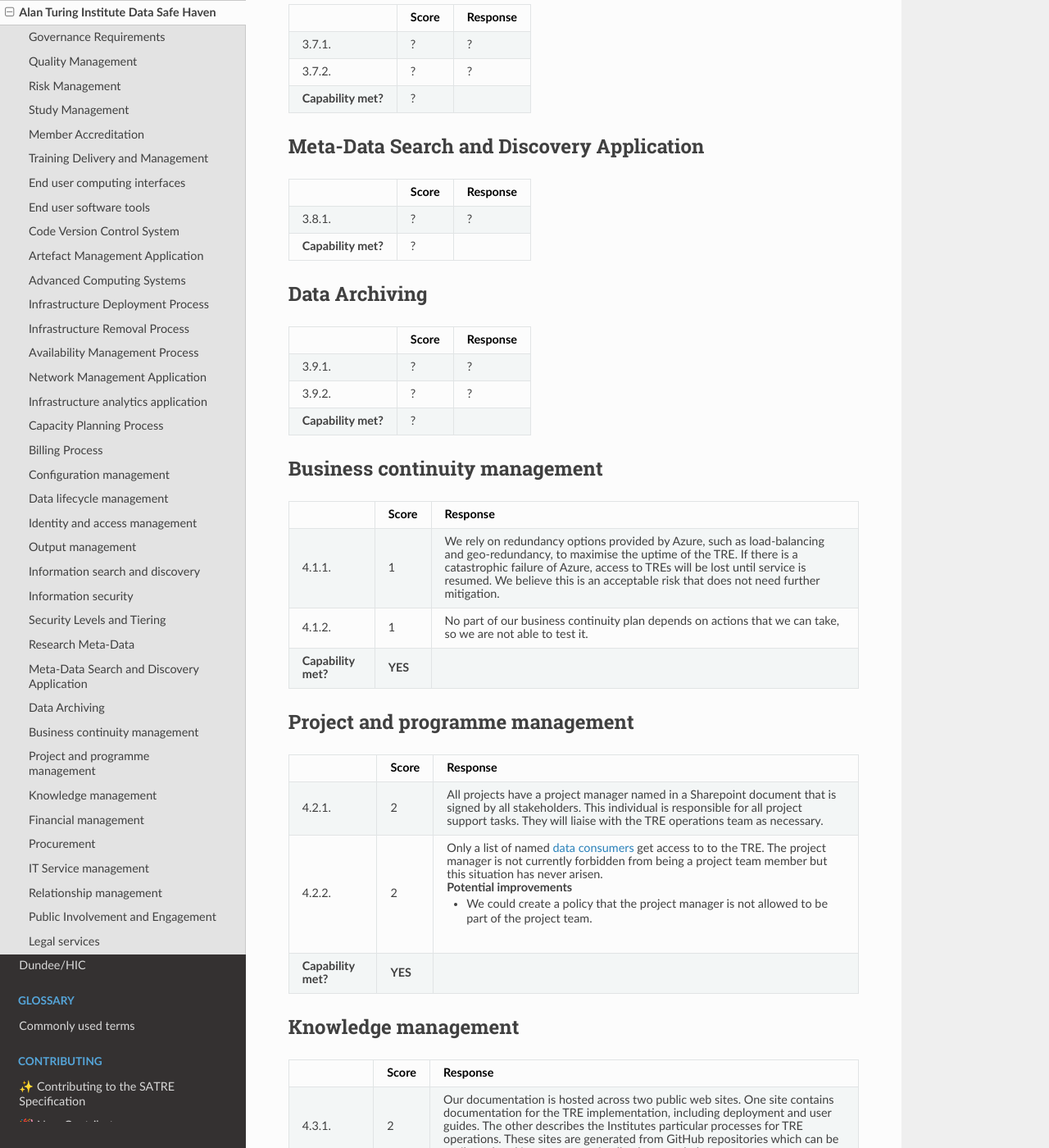
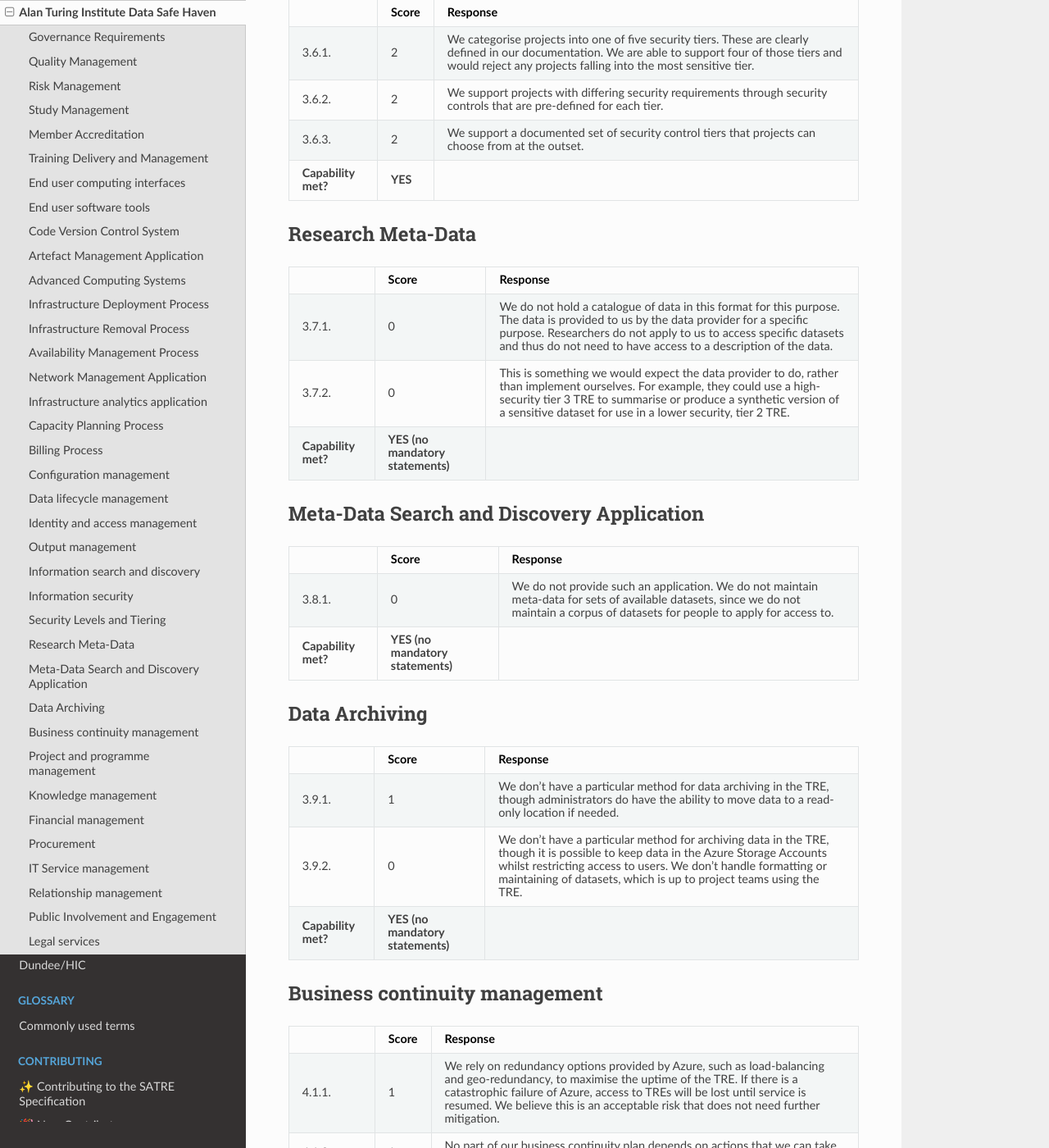
Before and after one commit to sa-tre/satre-specification, a Sphinx documentation site: the page built from docs/source/evaluations/alan_turing_institute.md, in a window 1280 px wide and 1400 px high, scrolled down 20319 px. Shown: the whole window at 82% size. Built offline with Sphinx 7.4.7 and the Read the Docs theme 2.0.0, drawn with Linux system fonts in a browser that asks for light colours; some of the changed text lies outside the part shown.

Commit message:
add evals for new statements

````diff
--- a/docs/source/evaluations/alan_turing_institute.md
+++ b/docs/source/evaluations/alan_turing_institute.md
@@ -742,8 +742,9 @@
     A signed approval form for the security tier of each project is also required.
     These signed forms are kept in a private sharepoint folder, maintained by the TRE operators.
 * - 3.1.3.
-  - ?
-  - ?
+  - 2
+  - Data providers must undergo a data classification process by following a flow chart to determine which of five sensitivity tiers data falls into.
+    The data will then only be used within a TRE of an equivalent security tier (or higher).
 * - 3.1.4.
   - 2
   - We implement data handling restrictions on data coming into the environment.
@@ -756,8 +757,9 @@
     These stakeholders must sign a form detailing the requested egress to confirm their agreement.
     These signed forms are kept in a private sharepoint folder, maintained by the TRE operators.
 * - 3.1.6.
-  - ?
-  - ?
+  - 2
+  - Egress can only be performed by individuals with a secure access token, provided by secure email.
+    Administrators will only provide access to named egress contact(s) that are signed off on by the data provider, amongst other stakeholders.
 * - 3.1.7.
   - 2
   - Our data egress procedure requires signed agreement from representatives of all information asset owners, the project team and a referee external to the project.
@@ -775,8 +777,10 @@
     - We should draft a clear policy on data deletion in the case that communication breaks down between the project team and TRE operators.
       In particular, this should focus on ensuring GDPR rules and data sharing agreements are not broken.
 * - 3.1.10.
-  - ?
-  - ?
+  - 2
+  - The platform is based on Microsoft Azure cloud service and data is held within an Azure Storage Account.
+    We have process forms in place for data deletion during the TRE project duration, and end-project termination whereby all data and TRE cloud infrastructure is deleted.
+    An administrator could provide proof that the data has been deleted by showing the Azure Storage Account no longer exists, or that it is empty.
 * - 3.1.11.
   - 1
   - Some research environment data is backed up.
@@ -797,8 +801,9 @@
     Copying data into the TRE from the clipboard is not permitted.
     All users must complete relevant training before accessing a TRE, and sign our terms-of-use, which make them aware that they must not attempt to move data in or out of the environment without authorisation.
 * - 3.1.14.
-  - ?
-  - ?
+  - 2
+  - Before data is added to the TRE, the research PI and other stakeholders must complete an ingress request form detailing the data to be included.
+    The decision on what data is required for the project is with the data provider and project PI.
 * - **Capability met?**
   - **YES**
   -
@@ -880,14 +885,18 @@
   - 2
   - We do not allow egress of files that cannot be manually checked except in the case of release back to the original information asset owner.
 * - 3.3.6.
-  - ?
-  - ?
+  - 1
+  - There is a process in place to decide on the security tier of outputs before egress.
+    This involves following a flowchart.
+    There are no specific statistical rules.
 * - 3.3.7.
-  - ?
-  - ?
+  - 0
+  - All output checking is manual.
 * - 3.3.8.
-  - ?
-  - ?
+  - 1
+  - There is a process in place for tracking everything destined for egress, which requires sign off from relevant stakeholders.
+    It should be possible for output checkers (project team) to make a call on what is the minimum requirement for results sharing.
+    The process itself does not prevent the project team exporting more data, provided it has been signed off by stakeholders (including the data provider).
 * - **Capability met?**
   - **YES**
   -
@@ -1035,13 +1044,16 @@
   - Score
   - Response
 * - 3.7.1.
-  - ?
-  - ?
+  - 0
+  - We do not hold a catalogue of data in this format for this purpose.
+    The data is provided to us by the data provider for a specific purpose.
+    Researchers do not apply to us to access specific datasets and thus do not need to have access to a description of the data.
 * - 3.7.2.
-  - ?
-  - ?
+  - 0
+  - This is something we would expect the data provider to do, rather than implement ourselves.
+    For example, they could use a high-security tier 3 TRE to summarise or produce a synthetic version of a sensitive dataset for use in a lower security, tier 2 TRE.
 * - **Capability met?**
-  - ?
+  - **YES (no mandatory statements)**
   -
 ```
 
@@ -1055,10 +1067,11 @@
   - Score
   - Response
 * - 3.8.1.
-  - ?
-  - ?
+  - 0
+  - We do not provide such an application.
+    We do not maintain meta-data for sets of available datasets, since we do not maintain a corpus of datasets for people to apply for access to.
 * - **Capability met?**
-  - ?
+  - **YES (no mandatory statements)**
   -
 ```
 
@@ -1072,13 +1085,14 @@
   - Score
   - Response
 * - 3.9.1.
-  - ?
-  - ?
+  - 1
+  - We don’t have a particular method for data archiving in the TRE, though administrators do have the ability to move data to a read-only location if needed.
 * - 3.9.2.
-  - ?
-  - ?
+  - 0
+  - We don’t have a particular method for archiving data in the TRE, though it is possible to keep data in the Azure Storage Accounts whilst restricting access to users.
+    We don’t handle formatting or maintaining of datasets, which is up to project teams using the TRE.
 * - **Capability met?**
-  - ?
+  - **YES (no mandatory statements)**
   -
 ```
 
````
